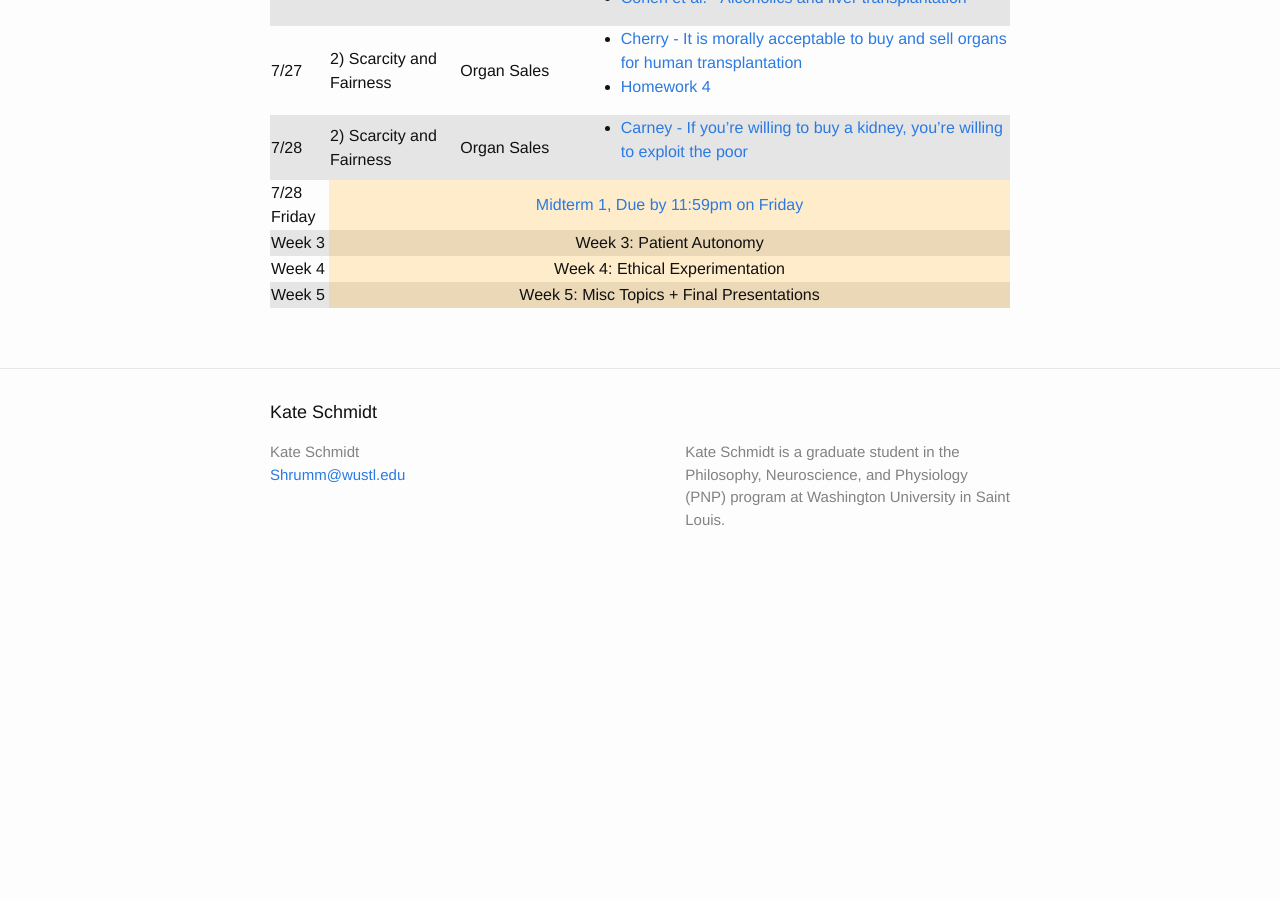
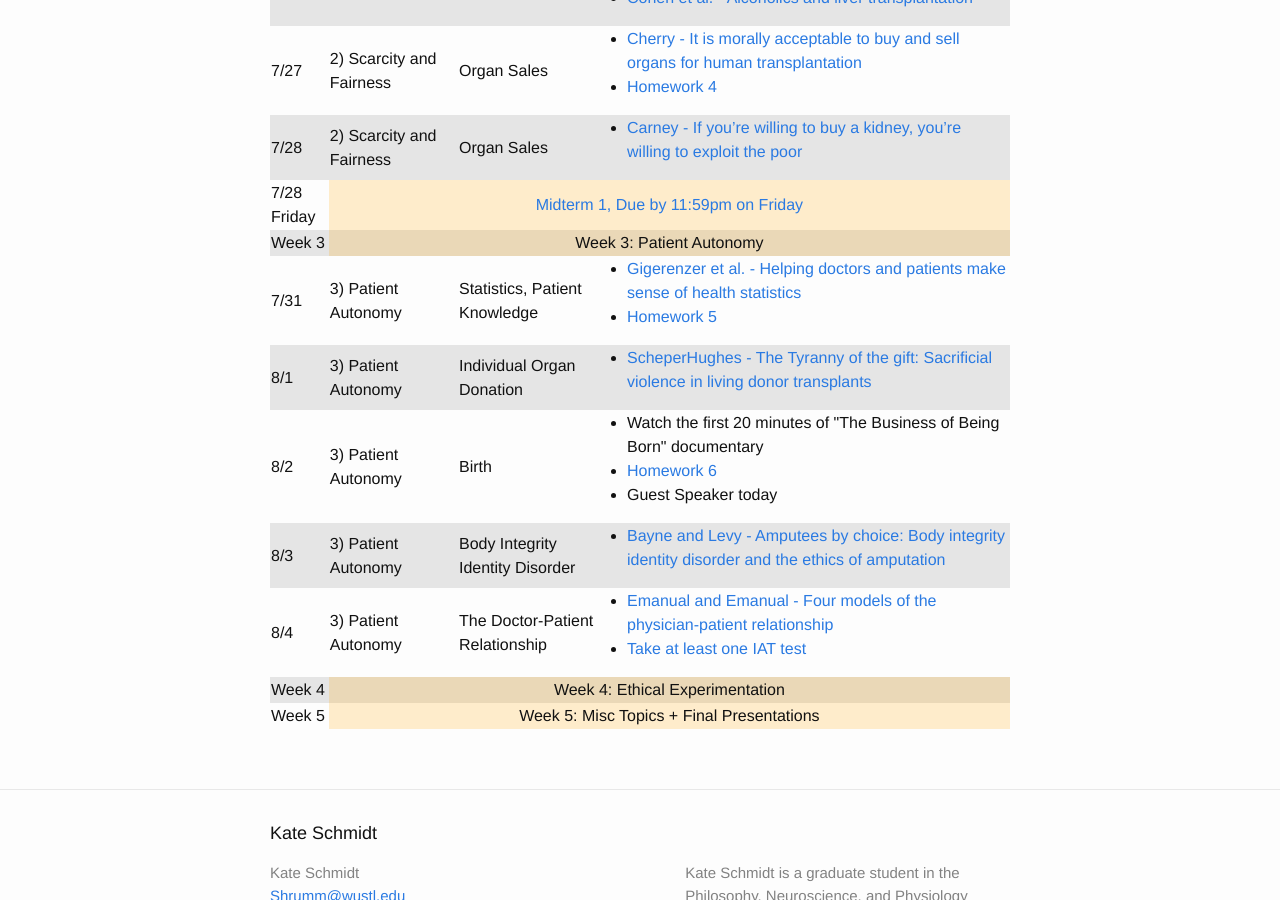
Before and after one commit to kcsschmidt/website, a Jekyll site: the page built from classes/biomed/index.html, in a window 1280 px wide and 900 px high, scrolled down 1033 px. Built offline with Jekyll 4.4.1, drawn with Linux system fonts in a browser that asks for light colours; before the commit the page ends 1624 px from its top, so only the background shows below that.

Commit message:
added week 3

```diff
--- a/classes/biomed/index.html
+++ b/classes/biomed/index.html
@@ -151,6 +151,66 @@ menu: classes
       <td class="centered attn" colspan="3">Week 3: Patient Autonomy</td>
     </tr>
     <tr>
+      <td>7/31</td>
+      <td>3) Patient Autonomy</td>
+      <td>Statistics, Patient Knowledge</td>
+      <td>
+        <ul>
+          <li>
+            <a href="/BME2016/Gigerenzer-HealthStats.pdf">Gigerenzer et al. - Helping doctors and patients make sense of health statistics</a>
+          </li>
+          <li><a href="/BME2016/Homework5.docx">Homework 5</a></li>
+        </ul>
+      </td>
+    </tr>
+    <tr>
+      <td>8/1</td>
+      <td>3) Patient Autonomy</td>
+      <td>Individual Organ Donation</td>
+      <td>
+        <ul>
+          <li>
+            <a href="/BME2016/ScheperHughes-TyranyOfGift.pdf">ScheperHughes - The Tyranny of the gift: Sacrificial violence in living donor transplants</a>
+          </li>
+        </ul>
+      </td>
+    </tr>
+    <tr>
+      <td>8/2</td>
+      <td>3) Patient Autonomy</td>
+      <td>Birth</td>
+      <td>
+        <ul>
+          <li>Watch the first 20 minutes of "The Business of Being Born" documentary</li>
+          <li><a href="/BME2016/Homework6.docx">Homework 6</a></li>
+          <li>Guest Speaker today</li>
+        </ul>
+      </td>
+    </tr>
+    <tr>
+      <td>8/3</td>
+      <td>3) Patient Autonomy</td>
+      <td>Body Integrity Identity Disorder</td>
+      <td>
+        <ul>
+          <li>
+            <a href="/BME2016/Bayne-AmputeesByChoice.pdf">Bayne and Levy - Amputees by choice: Body  integrity identity disorder and the ethics of amputation</a>
+          </li>
+        </ul>
+      </td>
+    </tr>
+    <tr>
+      <td>8/4</td>
+      <td>3) Patient Autonomy</td>
+      <td>The Doctor-Patient Relationship</td>
+      <td>
+        <ul>
+          <li><a href="/BME2016/EmanuelEmanuel-FourModels.pdf">Emanual and Emanual - Four models of the physician-patient relationship</a></li>
+          <li><a href="https://implicit.harvard.edu/implicit/takeatest.html">Take at least one IAT test</a></li>
+        </ul>
+      </td>
+    </tr>
+    <tr>
       <td>Week 4</td>
       <td class="centered attn" colspan="3">Week 4: Ethical Experimentation</td>
     </tr>
```
